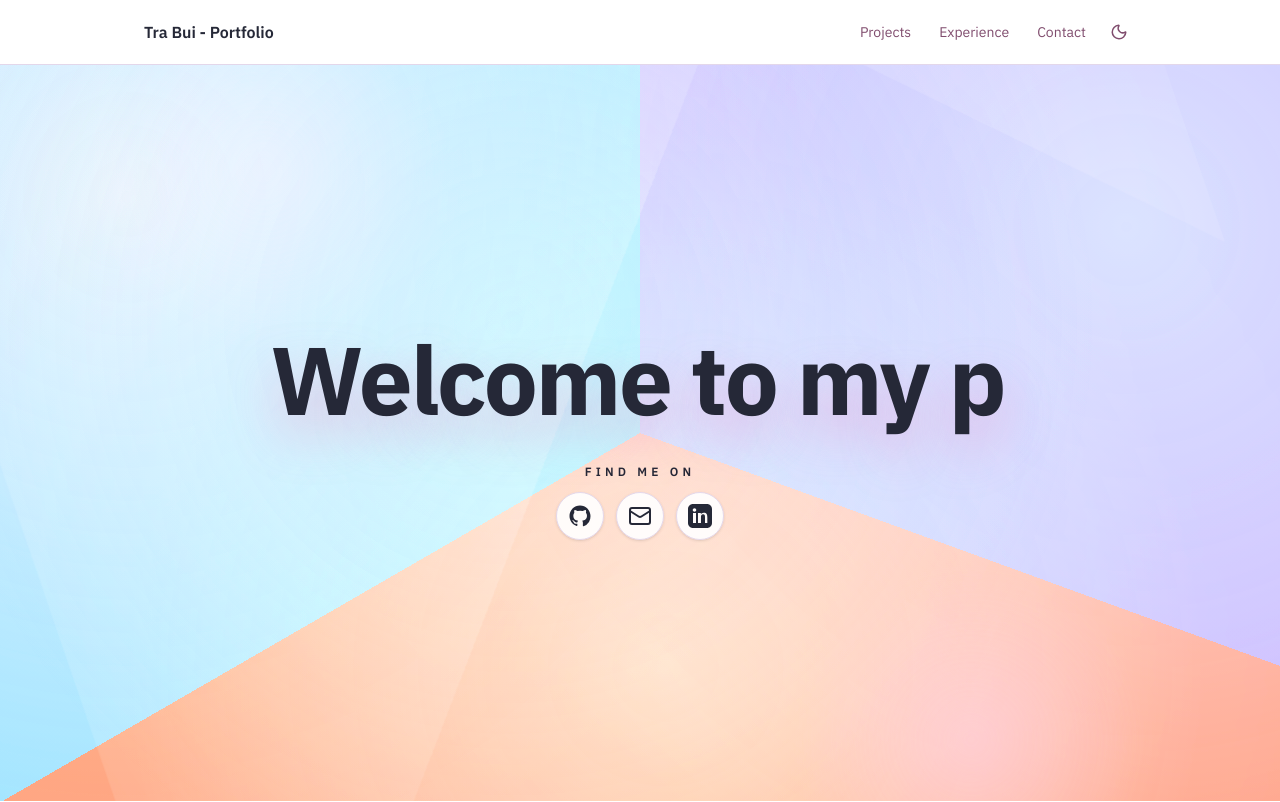
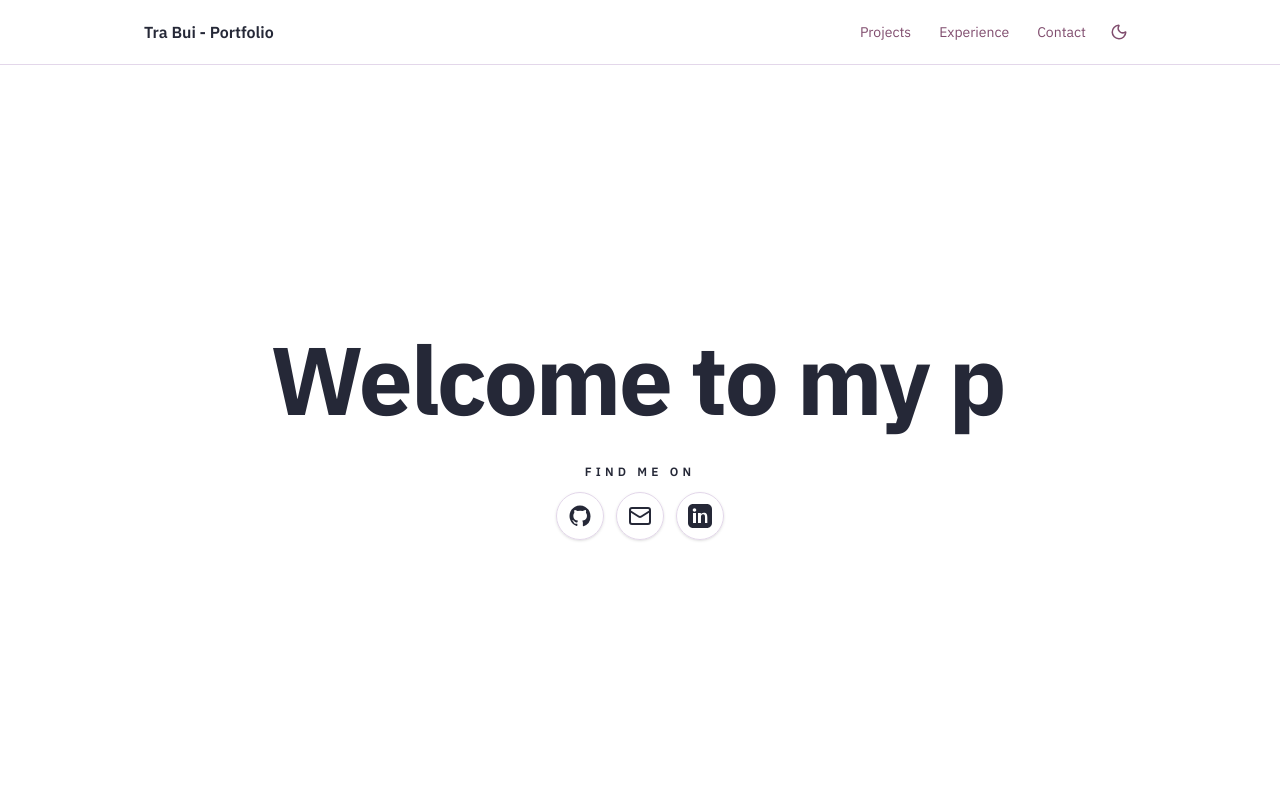
Before and after one commit to tpbui/tpbui.github.io, a React (Vite) app: page / in a window 1280 px wide. Shown: the top 802 px of the page. Built offline with nearby package versions, Linux system fonts and the light colour scheme.

Commit message:
feature: homepage version 2

```diff
--- a/src/index.css
+++ b/src/index.css
@@ -62,13 +62,6 @@
 	--accent-fg: 30 100% 12%;
 
 	--shadow: 330 85% 70%;
-
-	/* hero palette */
-	--hero-pink: 12 92% 74%;
-	--hero-mint: 152 68% 72%;
-	--hero-sky: 202 88% 78%;
-	--hero-lilac: 256 70% 80%;
-	--hero-peach: 36 94% 70%;
 }
 
 /* Dark palette */
@@ -95,13 +88,6 @@ html.dark {
 	--accent-fg: 30 100% 12%;
 
 	--shadow: 330 85% 70%;
-
-	/* hero palette */
-	--hero-pink: 330 90% 72%;
-	--hero-mint: 160 65% 65%;
-	--hero-sky: 210 90% 68%;
-	--hero-lilac: 265 75% 70%;
-	--hero-peach: 25 95% 72%;
 }
 
 /* Base + small building blocks */
@@ -138,7 +124,6 @@ body {
 .hero-heading {
 	font-family: var(--font-sans);
 	letter-spacing: -0.025em;
-	text-shadow: 0 22px 48px hsla(var(--shadow) / 0.35);
 }
 
 .hero-social-label {
@@ -149,81 +134,6 @@ body {
 
 html {
 	scroll-behavior: smooth;
-}
-
-.hero-splash {
-	position: absolute;
-	inset: 0;
-	overflow: hidden;
-	background:
-		radial-gradient(circle at 10% 18%, hsla(var(--hero-peach) / 0.7), transparent 55%),
-		radial-gradient(circle at 88% 22%, hsla(var(--hero-sky) / 0.68), transparent 58%),
-		radial-gradient(circle at 52% 82%, hsla(var(--hero-mint) / 0.64), transparent 60%),
-		conic-gradient(
-			from 110deg at 50% 50%,
-			hsla(var(--hero-pink) / 0.95) 0deg 130deg,
-			hsla(var(--hero-sky) / 0.88) 130deg 250deg,
-			hsla(var(--hero-lilac) / 0.92) 250deg 360deg
-		);
-	background-blend-mode: screen, screen, screen, normal;
-	filter: saturate(130%) brightness(1.04);
-}
-
-.hero-splash::after {
-	content: "";
-	position: absolute;
-	inset: 0;
-	background: radial-gradient(circle at 40% 35%, hsla(var(--hero-sky) / 0.2), transparent 65%);
-	opacity: 0.75;
-	pointer-events: none;
-}
-
-.hero-splash::before {
-	content: "";
-	position: absolute;
-	inset: -32%;
-	background:
-		conic-gradient(
-			from 95deg at 32% 32%,
-			transparent 0deg 35deg,
-			hsla(var(--hero-peach) / 0.52) 35deg 120deg,
-			transparent 120deg 205deg,
-			hsla(var(--hero-pink) / 0.48) 205deg 310deg,
-			transparent 310deg 360deg
-		),
-		radial-gradient(circle at 70% 68%, hsla(var(--hero-sky) / 0.4) 0%, transparent 60%),
-		radial-gradient(circle at 28% 78%, hsla(var(--hero-lilac) / 0.42) 0%, transparent 58%);
-	opacity: 0.7;
-	mix-blend-mode: color-dodge;
-	transform-origin: center;
-	transform: rotate(4deg) scale(1.05);
-	mask-image: radial-gradient(circle at center, rgba(255, 255, 255, 0.85) 0%, rgba(255, 255, 255, 0) 70%);
-	animation: heroHalo 32s linear infinite;
-	pointer-events: none;
-}
-
-.hero-blob {
-	position: absolute;
-	width: clamp(18rem, 28vw, 26rem);
-	height: clamp(18rem, 28vw, 26rem);
-	border-radius: 999px;
-	background: radial-gradient(circle, hsla(var(--hero-pink) / 0.6), transparent 68%);
-	mix-blend-mode: lighten;
-	opacity: 0.75;
-	filter: blur(12px);
-	animation: heroBlob 18s ease-in-out infinite alternate;
-}
-
-.hero-blob-1 {
-	top: -12%;
-	left: 8%;
-}
-
-.hero-blob-2 {
-	bottom: -16%;
-	right: 10%;
-	animation-delay: 5s;
-	background: radial-gradient(circle, hsla(var(--hero-sky) / 0.6), transparent 70%);
 }
 
 .typewriter {
@@ -265,72 +175,3 @@ html {
 		opacity: 0;
 	}
 }
-
-@keyframes heroBlob {
-	0%,
-	100% {
-		transform: scale(1) translate(0, 0);
-	}
-	50% {
-		transform: scale(1.1) translate(-20px, 16px);
-	}
-}
-
-@keyframes heroHalo {
-	0% {
-		transform: rotate(0deg) scale(1);
-	}
-	50% {
-		transform: rotate(180deg) scale(1.05);
-	}
-	100% {
-		transform: rotate(360deg) scale(1);
-	}
-}
-
-html.dark .hero-splash {
-	background:
-		radial-gradient(circle at 18% 22%, hsla(var(--hero-pink) / 0.52), transparent 60%),
-		radial-gradient(circle at 80% 20%, hsla(var(--hero-sky) / 0.5), transparent 60%),
-		radial-gradient(circle at 52% 80%, hsla(var(--hero-lilac) / 0.5), transparent 64%),
-		conic-gradient(
-			from 100deg at 50% 50%,
-			hsla(var(--hero-lilac) / 0.88) 0deg 140deg,
-			hsla(var(--hero-sky) / 0.78) 140deg 260deg,
-			hsla(var(--hero-peach) / 0.76) 260deg 360deg
-		);
-	background-blend-mode: screen, screen, screen, normal;
-	filter: saturate(140%) brightness(0.9) contrast(1.08);
-}
-
-html.dark .hero-splash::before {
-	background:
-		conic-gradient(
-			from 105deg at 34% 34%,
-			transparent 0deg 40deg,
-			hsla(var(--hero-peach) / 0.4) 40deg 120deg,
-			transparent 120deg 210deg,
-			hsla(var(--hero-lilac) / 0.48) 210deg 320deg,
-			transparent 320deg 360deg
-		),
-		radial-gradient(circle at 68% 70%, hsla(var(--hero-sky) / 0.35) 0%, transparent 62%),
-		radial-gradient(circle at 26% 78%, hsla(var(--hero-pink) / 0.44) 0%, transparent 58%);
-	mix-blend-mode: screen;
-	opacity: 0.78;
-}
-
-html.dark .hero-splash::after {
-	content: "";
-	background: radial-gradient(circle at 50% 50%, hsla(var(--hero-peach) / 0.18), transparent 65%);
-	mix-blend-mode: screen;
-	opacity: 0.65;
-}
-
-html.dark .hero-blob {
-	background: radial-gradient(circle, hsla(var(--hero-lilac) / 0.55), transparent 70%);
-	mix-blend-mode: screen;
-}
-
-html.dark .hero-blob-2 {
-	background: radial-gradient(circle, hsla(var(--hero-sky) / 0.55), transparent 72%);
-}
--- a/src/sections/Hero.jsx
+++ b/src/sections/Hero.jsx
@@ -88,13 +88,9 @@ export default function Hero() {
 	return (
 		<section
 			id="home"
-			className="relative flex min-h-[calc(100vh-4rem)] items-center justify-center overflow-hidden px-6 py-20 sm:px-12"
+			className="relative flex min-h-[calc(100vh-4rem)] items-center justify-center px-6 py-20 sm:px-12"
 		>
-			<div className="hero-splash" aria-hidden="true" />
-			<div className="hero-blob hero-blob-1" aria-hidden="true" />
-			<div className="hero-blob hero-blob-2" aria-hidden="true" />
-
-			<div className="relative z-10 mx-auto flex max-w-3xl flex-col items-center gap-8 text-center">
+			<div className="mx-auto flex max-w-3xl flex-col items-center gap-8 text-center">
 				<h1 className="hero-heading text-balance text-6xl font-black tracking-tight text-foreground sm:text-7xl md:text-8xl">
 					<span className="typewriter">{typedText}</span>
 				</h1>
@@ -115,7 +111,7 @@ export default function Hero() {
 								<a
 									key={href}
 									href={href}
-									className="group flex h-12 w-12 items-center justify-center rounded-full border border-border bg-background/90 shadow-sm backdrop-blur transition hover:-translate-y-0.5 hover:bg-primary/10 hover:shadow-md focus-visible:outline-none focus-visible:ring-2 focus-visible:ring-ring"
+									className="group flex h-12 w-12 items-center justify-center rounded-full border border-border bg-background/90 shadow-sm transition hover:-translate-y-0.5 hover:bg-primary/10 hover:shadow-md focus-visible:outline-none focus-visible:ring-2 focus-visible:ring-ring"
 									aria-label={label}
 									title={label}
 									target={/^https?:/i.test(href) ? "_blank" : undefined}
```
